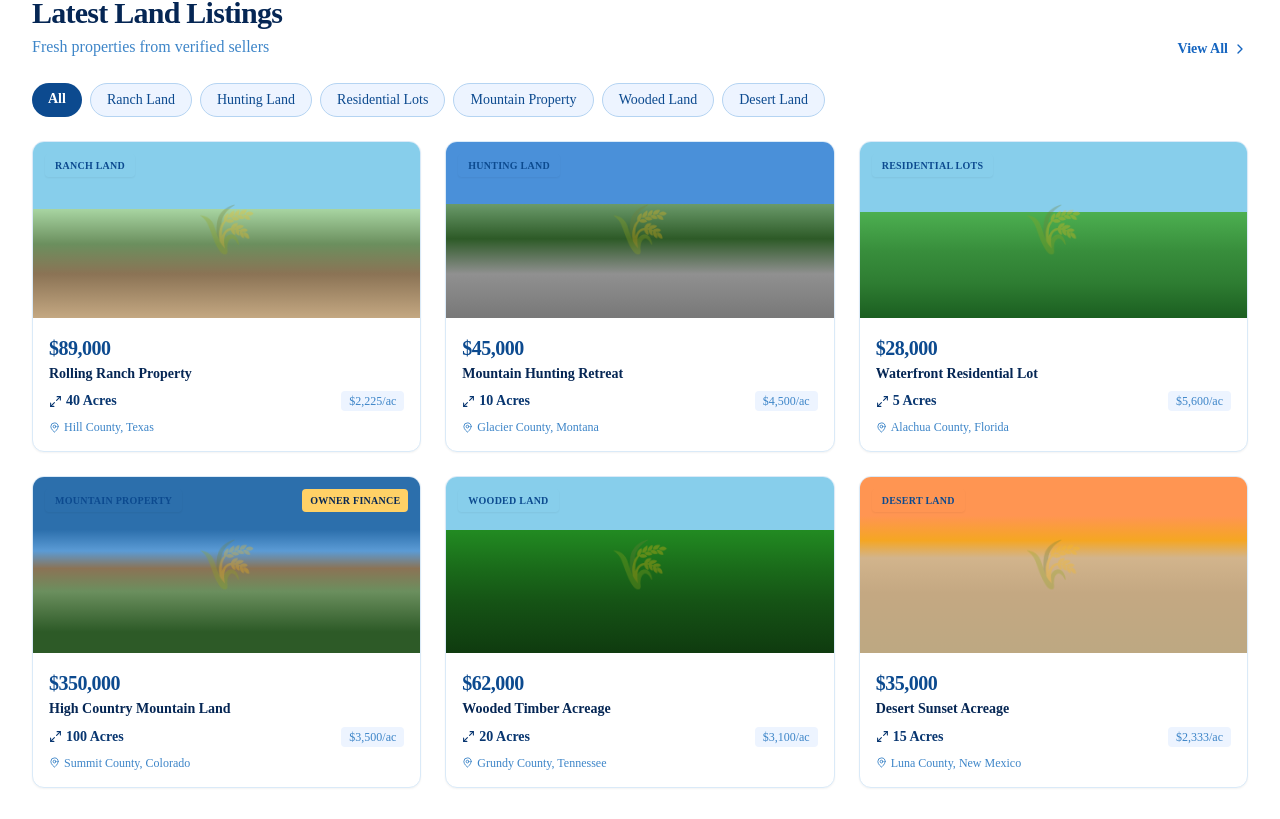
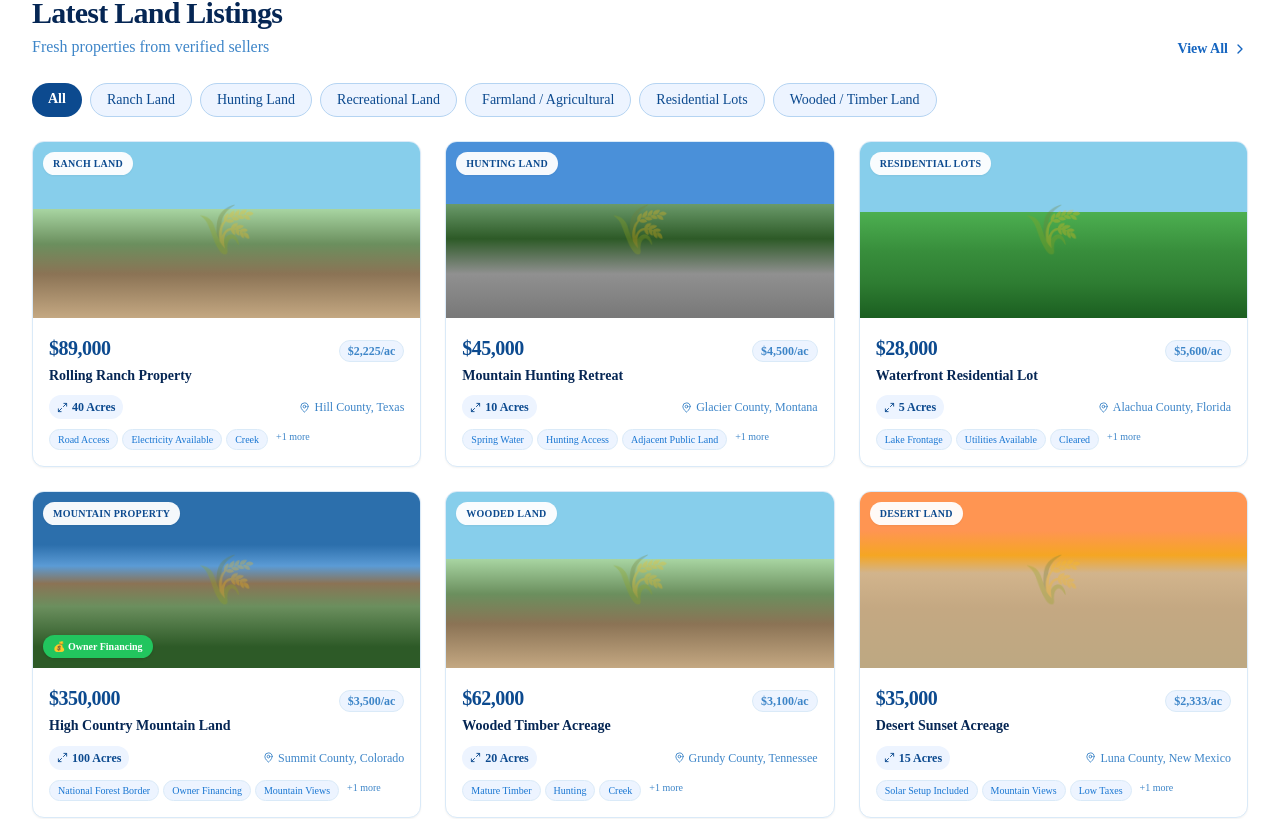
Before and after one commit to dubaiteamss-netizen/cheaplandbuy-com, a Next.js app: page / in a window 1280 px wide. Shown: the part 989-1808 px from the top of the page. Built offline with nearby package versions, Linux system fonts and the light colour scheme; no server answers; the database is empty.

Commit message:
feat: US market upgrade - more land types, owner financing, badges, expanded features

```diff
--- a/app/dashboard/new-listing/page.tsx
+++ b/app/dashboard/new-listing/page.tsx
@@ -7,9 +7,22 @@ import { Upload, ChevronLeft, CheckCircle, X, ImageIcon } from 'lucide-react';
 import { createClient } from '../../../lib/supabase';
 
 const FEATURES = [
-  'Road Access','Electricity Available','Water Well','Creek / Stream',
-  'Pond','Hunting','Timber','Mountain Views','Owner Financing',
-  'No HOA','Fenced','Utilities Nearby','Mineral Rights','Survey Available',
+  // Access & Utilities
+  'Paved Road Access','Dirt Road Access','Electricity Available','Water Well',
+  'City Water','Septic System','Natural Gas','Internet / Cell Service',
+  // Water Features
+  'Creek / Stream','River Frontage','Pond','Lake Access','Wetlands',
+  // Land Features
+  'Timber','Hunting','Mineral Rights Included','Agricultural Exemption',
+  'Fenced','Cross Fenced','Irrigated','Food Plot','Deer Stand',
+  // Views & Setting
+  'Mountain Views','Hill Country Views','Open Pasture','Wooded',
+  'Backs to Public Land','No HOA','Survey Available',
+  // Financials
+  'Owner Financing','1031 Exchange Eligible','Hunting Lease Income',
+  // Improvements
+  'Barn / Storage','Well House','Mobile Home Allowed','Build Site Ready',
+  'Horse Facilities','ATV / OHV Trails',
 ];
 
 const supabase = createClient();
@@ -42,6 +55,7 @@ export default function NewListingPage() {
   const [form, setForm] = useState({
     title: '', description: '', acres: '', price: '',
     state: '', county: '', zip: '', type: '', parcel: '',
+    taxes: '', zoning: '', owner_financing: false as boolean,
     features: [] as string[],
   });
 
@@ -109,8 +123,11 @@ export default function NewListingPage() {
         state:        form.state,
         county:       form.county.trim(),
         zip_code:      form.zip.trim(),
-        parcel_number: form.parcel.trim() || null,
-        type:          form.type,
+        parcel_number:   form.parcel.trim() || null,
+        taxes_per_year:  form.taxes ? parseInt(form.taxes) : null,
+        zoning:          form.zoning.trim() || null,
+        owner_financing: form.owner_financing,
+        type:            form.type,
         features:     form.features,
         images:       imageUrls,
         status:       'active',
@@ -198,6 +215,33 @@ export default function NewListingPage() {
                   <label className="label">Parcel Number <span className="text-brand-300 font-normal">(optional)</span></label>
                   <input value={form.parcel} onChange={set('parcel')} className="input" placeholder="e.g. 12-345-678-000" />
                   <p className="text-xs text-brand-400 mt-1">APN or tax parcel ID — helps buyers locate the exact property</p>
+                </div>
+                {/* Taxes + Zoning row */}
+                <div className="grid grid-cols-2 gap-4">
+                  <div>
+                    <label className="label">Annual Property Tax <span className="text-brand-300 font-normal">(optional)</span></label>
+                    <div className="relative">
+                      <span className="absolute left-3 top-1/2 -translate-y-1/2 text-brand-400 font-bold">$</span>
+                      <input type="number" value={form.taxes} onChange={set('taxes')} className="input pl-7" placeholder="e.g. 450" />
+                    </div>
+                  </div>
+                  <div>
+                    <label className="label">Zoning <span className="text-brand-300 font-normal">(optional)</span></label>
+                    <input value={form.zoning} onChange={set('zoning')} className="input" placeholder="e.g. Agricultural, Residential" />
+                  </div>
+                </div>
+                {/* Owner Financing Toggle */}
+                <div className="bg-green-50 border border-green-200 rounded-xl p-4 flex items-center justify-between">
+                  <div>
+                    <p className="font-bold text-green-800">💰 Owner Financing Available</p>
+                    <p className="text-green-600 text-xs mt-0.5">Listings with owner financing get 3x more inquiries</p>
+                  </div>
+                  <button type="button"
+                    onClick={() => setForm(f => ({ ...f, owner_financing: !f.owner_financing }))}
+                    className={`relative w-12 h-6 rounded-full transition-colors ${form.owner_financing ? 'bg-green-500' : 'bg-gray-300'}`}>
+                    <span className={`absolute top-0.5 w-5 h-5 bg-white rounded-full shadow transition-all ${form.owner_financing ? 'left-6' : 'left-0.5'}`} />
+                  </button>
+                </div>
                 </div>
                 <div>
                   <label className="label">Land Type *</label>
--- a/app/listings/[id]/page.tsx
+++ b/app/listings/[id]/page.tsx
@@ -179,6 +179,27 @@ export default async function ListingDetailPage({ params }: { params: { id: stri
                     <p className="font-semibold text-brand-800 font-mono">{listing.parcel_number}</p>
                   </div>
                 )}
+                {listing.zoning && (
+                  <div>
+                    <p className="text-brand-400 text-xs uppercase tracking-wide mb-1">Zoning</p>
+                    <p className="font-semibold text-brand-800">{listing.zoning}</p>
+                  </div>
+                )}
+                {listing.taxes_per_year && (
+                  <div>
+                    <p className="text-brand-400 text-xs uppercase tracking-wide mb-1">Annual Property Tax</p>
+                    <p className="font-semibold text-brand-800">${listing.taxes_per_year.toLocaleString()}/yr</p>
+                  </div>
+                )}
+                {listing.owner_financing && (
+                  <div className="col-span-2 bg-green-50 border border-green-200 rounded-lg p-3 flex items-center gap-2">
+                    <span className="text-xl">💰</span>
+                    <div>
+                      <p className="font-bold text-green-800 text-sm">Owner Financing Available</p>
+                      <p className="text-green-600 text-xs">Contact seller for terms and down payment details</p>
+                    </div>
+                  </div>
+                )}
               </div>
             </div>
 
--- a/components/ListingCard.tsx
+++ b/components/ListingCard.tsx
@@ -1,18 +1,31 @@
 import Link from 'next/link';
-import { MapPin, Maximize2 } from 'lucide-react';
+import { MapPin, Maximize2, DollarSign } from 'lucide-react';
 import { Listing } from '../types';
 
 const LAND_GRADIENTS: Record<string, string> = {
-  'Ranch Land':        'linear-gradient(180deg,#87CEEB 38%,#A8D5A2 38%,#6B8F5E 58%,#8B7355 75%,#C4A882 100%)',
-  'Hunting Land':      'linear-gradient(180deg,#4A90D9 35%,#6B9B6B 35%,#2D5A27 55%,#909090 75%,#787878 100%)',
-  'Residential Lots':  'linear-gradient(180deg,#87CEEB 40%,#4CAF50 40%,#388E3C 62%,#2E7D32 80%,#1B5E20 100%)',
-  'Mountain Property': 'linear-gradient(180deg,#2C6FAC 30%,#5B9BD5 42%,#8B7355 52%,#6B8F5E 65%,#2D5A27 88%)',
-  'Wooded Land':       'linear-gradient(180deg,#87CEEB 30%,#228B22 30%,#1A6B1A 52%,#155215 72%,#0F3B0F 100%)',
-  'Desert Land':       'linear-gradient(180deg,#FF9552 22%,#F5A623 36%,#D2B48C 46%,#C4A882 66%,#BDA882 100%)',
-  'Farmland':          'linear-gradient(180deg,#87CEEB 38%,#90EE90 38%,#6ABF5E 55%,#4A8F40 72%,#2D5C2A 100%)',
-  'Commercial':        'linear-gradient(180deg,#87CEEB 40%,#C8B89A 40%,#B0976E 58%,#8B7355 78%,#6B5740 100%)',
-  'Recreational':      'linear-gradient(180deg,#87CEEB 35%,#5DBB63 35%,#3A9940 52%,#2A7330 68%,#1B4A20 100%)',
+  'Ranch Land':              'linear-gradient(180deg,#87CEEB 38%,#A8D5A2 38%,#6B8F5E 58%,#8B7355 75%,#C4A882 100%)',
+  'Hunting Land':            'linear-gradient(180deg,#4A90D9 35%,#6B9B6B 35%,#2D5A27 55%,#909090 75%,#787878 100%)',
+  'Recreational Land':       'linear-gradient(180deg,#87CEEB 35%,#5DBB63 35%,#3A9940 52%,#2A7330 68%,#1B4A20 100%)',
+  'Farmland / Agricultural': 'linear-gradient(180deg,#87CEEB 38%,#90EE90 38%,#6ABF5E 55%,#4A8F40 72%,#2D5C2A 100%)',
+  'Residential Lots':        'linear-gradient(180deg,#87CEEB 40%,#4CAF50 40%,#388E3C 62%,#2E7D32 80%,#1B5E20 100%)',
+  'Wooded / Timber Land':    'linear-gradient(180deg,#87CEEB 30%,#228B22 30%,#1A6B1A 52%,#155215 72%,#0F3B0F 100%)',
+  'Waterfront Property':     'linear-gradient(180deg,#4A90D9 38%,#2176AE 50%,#A8D5A2 58%,#6B8F5E 78%,#5A7A50 100%)',
+  'Mountain Property':       'linear-gradient(180deg,#2C6FAC 30%,#5B9BD5 42%,#8B7355 52%,#6B8F5E 65%,#2D5A27 88%)',
+  'Desert Land':             'linear-gradient(180deg,#FF9552 22%,#F5A623 36%,#D2B48C 46%,#C4A882 66%,#BDA882 100%)',
+  'Horse Property':          'linear-gradient(180deg,#87CEEB 38%,#C8A882 42%,#A8855A 58%,#8B6914 75%,#6B5020 100%)',
+  'Homestead':               'linear-gradient(180deg,#87CEEB 35%,#90EE90 38%,#5DBB63 55%,#3A7A3A 72%,#1B4A20 100%)',
+  'Raw / Undeveloped Land':  'linear-gradient(180deg,#87CEEB 40%,#D2B48C 42%,#B8976A 58%,#9B7A4A 75%,#7A5E30 100%)',
+  'Commercial Land':         'linear-gradient(180deg,#87CEEB 40%,#C8B89A 40%,#B0976E 58%,#8B7355 78%,#6B5740 100%)',
+  'Mobile Home Lots':        'linear-gradient(180deg,#87CEEB 40%,#A8D5A2 42%,#6B8F5E 60%,#5A7A50 78%,#3A5A30 100%)',
+  'Orchard / Vineyard':      'linear-gradient(180deg,#87CEEB 35%,#90EE90 38%,#4CAF50 52%,#2E7D32 68%,#1B5E20 100%)',
+  'Conservation Land':       'linear-gradient(180deg,#4A90D9 30%,#2D7A2D 38%,#1A5A1A 55%,#0F3B0F 75%,#0A2A0A 100%)',
 };
+
+function isNewListing(createdAt: string) {
+  const created = new Date(createdAt);
+  const days = (Date.now() - created.getTime()) / (1000 * 60 * 60 * 24);
+  return days <= 7;
+}
 
 export default function ListingCard({ listing }: { listing: any }) {
   const gradient   = LAND_GRADIENTS[listing.type] ?? LAND_GRADIENTS['Ranch Land'];
@@ -20,6 +33,8 @@ export default function ListingCard({ listing }: { listing: any }) {
   const price      = listing.price ?? 0;
   const acres      = listing.acres ?? 0;
   const pricePerAc = acres > 0 ? Math.round(price / acres) : (listing.price_per_acre ?? 0);
+  const isNew      = listing.created_at ? isNewListing(listing.created_at) : false;
+  const hasOwnerFin = listing.owner_financing || listing.features?.includes('Owner Financing');
 
   return (
     <Link href={`/listings/${listing.id}`} className="group block">
@@ -36,46 +51,78 @@ export default function ListingCard({ listing }: { listing: any }) {
               <span className="text-5xl opacity-30">🌾</span>
             </div>
           )}
-          <div className="absolute inset-0 flex items-start justify-between p-3">
-            <span className="bg-white/93 text-brand-700 text-[10px] font-bold px-2.5 py-1 rounded uppercase tracking-wide shadow-sm">
+
+          {/* Top badges */}
+          <div className="absolute top-2.5 left-2.5 right-2.5 flex items-start justify-between gap-1.5">
+            <div className="flex flex-wrap gap-1.5">
+              <span className="bg-white/95 text-brand-700 text-[10px] font-bold px-2.5 py-1 rounded-full shadow-sm uppercase tracking-wide">
                 {listing.type}
               </span>
+              {isNew && (
+                <span className="bg-blue-500 text-white text-[10px] font-bold px-2.5 py-1 rounded-full shadow-sm uppercase tracking-wide">
+                  ✦ New
+                </span>
+              )}
+            </div>
             {listing.status === 'sold' && (
-              <span className="bg-red-500 text-white text-[10px] font-bold px-2.5 py-1 rounded uppercase tracking-wide">
+              <span className="bg-red-500 text-white text-[10px] font-bold px-2.5 py-1 rounded-full shadow-sm uppercase tracking-wide flex-shrink-0">
                 SOLD
               </span>
             )}
-            {listing.features?.includes('Owner Financing') && (
-              <span className="bg-gold text-brand-900 text-[10px] font-bold px-2 py-1 rounded uppercase tracking-wide ml-auto">
-                Owner Finance
+          </div>
+
+          {/* Bottom badges */}
+          {hasOwnerFin && (
+            <div className="absolute bottom-2.5 left-2.5">
+              <span className="bg-green-500 text-white text-[10px] font-bold px-2.5 py-1 rounded-full shadow flex items-center gap-1">
+                💰 Owner Financing
               </span>
+            </div>
           )}
-          </div>
         </div>
 
         {/* Body */}
         <div className="p-4">
-          <p className="text-brand-700 font-extrabold text-xl tracking-tight mb-0.5">
+          {/* Price */}
+          <div className="flex items-baseline justify-between mb-1">
+            <p className="text-brand-700 font-extrabold text-xl tracking-tight">
               ${price.toLocaleString()}
             </p>
-          <h3 className="text-brand-900 font-semibold text-sm mb-2 leading-snug line-clamp-2">
-            {listing.title}
-          </h3>
-
-          <div className="flex items-center justify-between mb-2">
-            <span className="flex items-center gap-1 text-brand-800 font-semibold text-sm">
-              <Maximize2 size={13} />
-              {acres.toLocaleString()} Acres
-            </span>
-            <span className="text-xs text-brand-400 bg-brand-50 px-2 py-0.5 rounded font-medium">
+            <span className="text-xs text-brand-400 bg-brand-50 px-2 py-0.5 rounded-full font-semibold border border-brand-100">
               ${pricePerAc.toLocaleString()}/ac
             </span>
           </div>
 
-          <div className="flex items-center gap-1 text-brand-400 text-xs">
+          {/* Title */}
+          <h3 className="text-brand-900 font-semibold text-sm mb-2.5 leading-snug line-clamp-2">
+            {listing.title}
+          </h3>
+
+          {/* Acres + Location */}
+          <div className="flex items-center justify-between text-xs">
+            <span className="flex items-center gap-1 text-brand-700 font-bold bg-brand-50 px-2 py-1 rounded-full">
+              <Maximize2 size={11} />
+              {acres.toLocaleString()} Acres
+            </span>
+            <span className="flex items-center gap-1 text-brand-400">
               <MapPin size={11} />
-            <span>{listing.county ? `${listing.county}, ` : ''}{listing.state}</span>
+              {listing.county ? `${listing.county}, ` : ''}{listing.state}
+            </span>
           </div>
+
+          {/* Feature pills (top 3) */}
+          {listing.features?.length > 0 && (
+            <div className="flex flex-wrap gap-1 mt-2.5">
+              {listing.features.slice(0, 3).map((f: string) => (
+                <span key={f} className="text-[10px] bg-brand-50 text-brand-500 px-2 py-0.5 rounded-full border border-brand-100">
+                  {f}
+                </span>
+              ))}
+              {listing.features.length > 3 && (
+                <span className="text-[10px] text-brand-400 px-1">+{listing.features.length - 3} more</span>
+              )}
+            </div>
+          )}
         </div>
       </div>
     </Link>
--- a/types/index.ts
+++ b/types/index.ts
@@ -12,6 +12,9 @@ export interface Listing {
   county: string;
   zip_code?: string;
   parcel_number?: string;
+  owner_financing?: boolean;
+  taxes_per_year?: number;
+  zoning?: string;
   type: LandType;
   status: ListingStatus;
   images: string[];       // array of Supabase storage URLs
@@ -67,24 +70,31 @@ export const US_STATES = [
 ] as const;
 
 export const LAND_TYPES: LandType[] = [
-  'Ranch Land','Hunting Land','Residential Lots','Mountain Property',
-  'Wooded Land','Desert Land','Farmland','Commercial','Recreational',
+  'Ranch Land','Hunting Land','Recreational Land','Farmland / Agricultural',
+  'Residential Lots','Wooded / Timber Land','Waterfront Property',
+  'Mountain Property','Desert Land','Horse Property',
+  'Homestead','Raw / Undeveloped Land','Commercial Land',
+  'Mobile Home Lots','Orchard / Vineyard','Conservation Land',
 ];
 
 export const PRICE_RANGES = [
+  { label: 'Under $5,000',    value: '0-5000' },
   { label: 'Under $10,000',   value: '0-10000' },
   { label: 'Under $25,000',   value: '0-25000' },
   { label: 'Under $50,000',   value: '0-50000' },
   { label: 'Under $100,000',  value: '0-100000' },
   { label: 'Under $250,000',  value: '0-250000' },
-  { label: '$250k+',          value: '250000-' },
+  { label: '$250k – $500k',   value: '250000-500000' },
+  { label: '$500k+',          value: '500000-' },
 ];
 
 export const ACREAGE_OPTIONS = [
-  { label: '1+ Acres',    value: '1-' },
-  { label: '5+ Acres',    value: '5-' },
-  { label: '10+ Acres',   value: '10-' },
-  { label: '20+ Acres',   value: '20-' },
-  { label: '50+ Acres',   value: '50-' },
-  { label: '100+ Acres',  value: '100-' },
+  { label: 'Under 1 Acre',  value: '0-1' },
+  { label: '1+ Acres',      value: '1-' },
+  { label: '5+ Acres',      value: '5-' },
+  { label: '10+ Acres',     value: '10-' },
+  { label: '20+ Acres',     value: '20-' },
+  { label: '50+ Acres',     value: '50-' },
+  { label: '100+ Acres',    value: '100-' },
+  { label: '500+ Acres',    value: '500-' },
 ];
```
Lines whose indentation alone changed are shown as unchanged.
